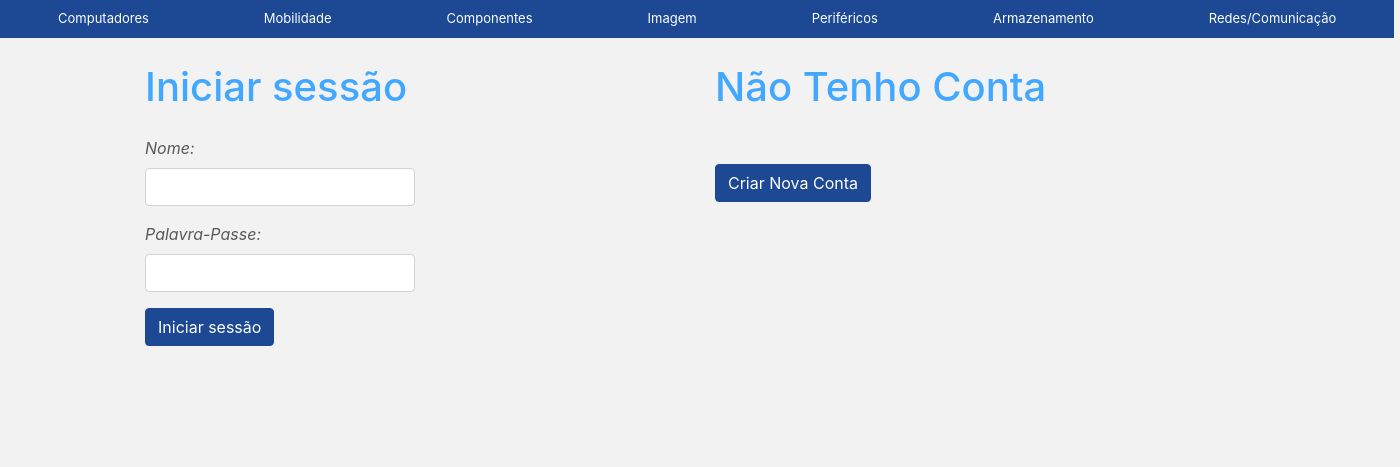
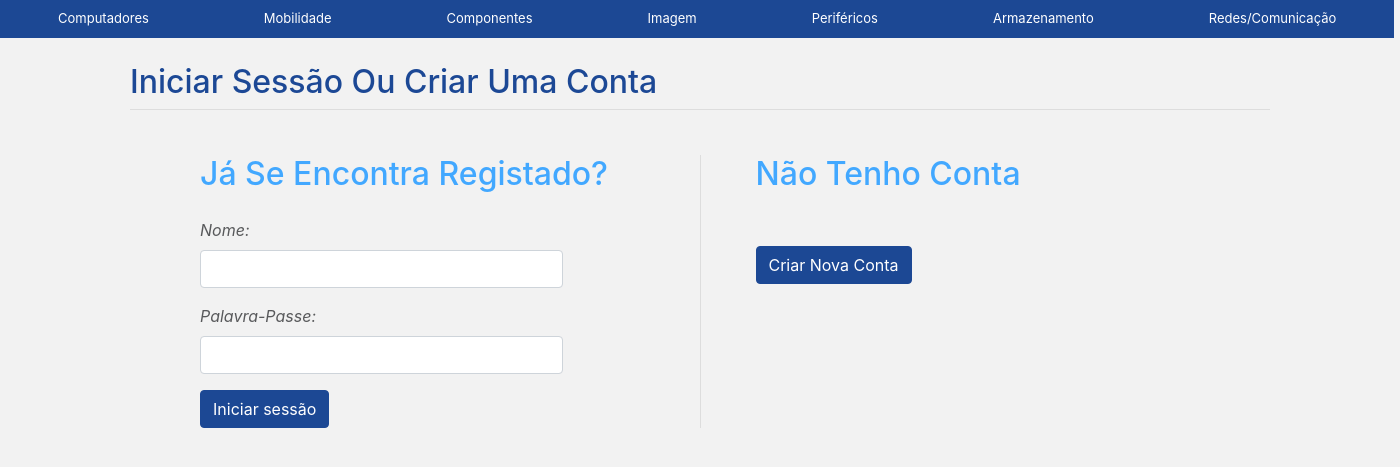
Before and after one commit to Adtx/Online-Store, a Django app: page /login in a window 1400 px wide. Shown: the part 60-527 px from the top of the page. Run offline with Django 3.2, Linux system fonts and the light colour scheme; some libraries are stand-ins or nearby versions.

Commit message:
Altera paginas de login/registo e adiciona validacao dos dados de alteracao de perfil

```diff
--- a/store/static/styles.css
+++ b/store/static/styles.css
@@ -19,7 +19,7 @@ nav {
     border-color: #1C4894;
 }
 
-.col > .btn-primary {
+.column2 > .btn-primary {
     margin-top: 45px;
 }
 
@@ -32,8 +32,29 @@ nav {
     border-radius: 0px!important;
 }
 
-h5, h1 {
+h1, h2, h5 {
     color:#42a8ff
+}
+
+.title-row h2 {
+    color: #1C4895;
+}
+
+.container > .container {
+    padding-left: 55px;
+    margin-top: 45px;
+}
+
+.title-row {
+    border-bottom: 1px solid #dddddd;
+}
+
+.column1 {
+    border-right: 1px solid #dddddd;
+}
+
+.column2 {
+    padding-left: 55px;
 }
 
 .page-title h1,
--- a/store/templates/store/includes/bs4_form.html
+++ b/store/templates/store/includes/bs4_form.html
@@ -19,6 +19,7 @@
         {% if form.is_bound %}
             {% if field.errors %}
                 {% render_field field class="form-control is-invalid" %}
+
                 {% for error in field.errors %}
                     <div class="invalid-feedback">
                     {{ error }}
--- a/store/templates/store/login.html
+++ b/store/templates/store/login.html
@@ -2,20 +2,26 @@
 
 {% block main %}
 <div class="container">
+	<div class="row title-row">
+		<h2>Iniciar Sessão Ou Criar Uma Conta</h2>
+	</div>
+	<div class="container">
 		<div class="row">
-		<div class="col">
-			<h1>Iniciar sessão</h1>
+			<div class="col column1">
+				<h2>Já Se Encontra Registado?</h2>
 
-			<form style="width: 50%" method="post">
+				<form style="width: 75%" method="post">
 					{% csrf_token %}
 					{% include 'store/includes/bs4_form.html' with form=form %}
 					<button type="submit" class="btn btn-primary">Iniciar sessão</button>
 				</form>
 			</div>
-		<div class="col">
-			<h1>Não Tenho Conta</h1>
+			<div class="col column2">
+				<h2>Não Tenho Conta</h2>
 				<a href="{% url 'register' %}" class="btn btn-primary">Criar Nova Conta</a>
 			</div>
 		</div>
 	</div>
+</div>
+
 {% endblock %}
--- a/store/templates/store/profile.html
+++ b/store/templates/store/profile.html
@@ -12,7 +12,7 @@
     </div>
     <div class="container">
         <div class="row">
-            <div class="col">
+            <div class="col column1">
                 <h5>Informação da conta</h5>
                 <div class="form-group">
                     <p>Nome</p>
@@ -27,7 +27,7 @@
                     <label>{{request.user.telephone}}</p>
                 </div>
             </div>
-            <div class="col">
+            <div class="col column2">
                 <h5>Endereço</h5>
                 <div class="form-group">
                     <p>Rua</p>
--- a/store/templates/store/register.html
+++ b/store/templates/store/register.html
@@ -2,7 +2,9 @@
 
 {% block main %}
 <div class="container">
-	<h1>Criar nova conta</h1>
+	<div class="row title-row">
+		<h2>Criar nova conta</h2>
+	</div>
 
 	<form style="width: 50%" method="post">
 		{% csrf_token %}
--- a/store/views.py
+++ b/store/views.py
@@ -1,6 +1,7 @@
 from .forms import CostumerRegistrationForm, SignInForm
 from django.shortcuts import render, redirect
 from django.contrib.auth import login, logout
+from .models import Costumer
 
 
 def home_view(request):
@@ -22,6 +23,7 @@ def update_profile_view(request):
 	if request.method == 'POST':
 		request.user.username = request.POST['name']
 		request.user.email = request.POST['email']
+		Costumer.objects.filter(id=request.user.id).update(password=request.POST['newpassword'])
 		request.user.telephone = request.POST['telephone']
 		request.user.street = request.POST['street']
 		request.user.city = request.POST['city']
```
Also changed, not shown: store/templates/store/update_profile.html (+18 -9 lines). Lines whose indentation alone changed are shown as unchanged.
